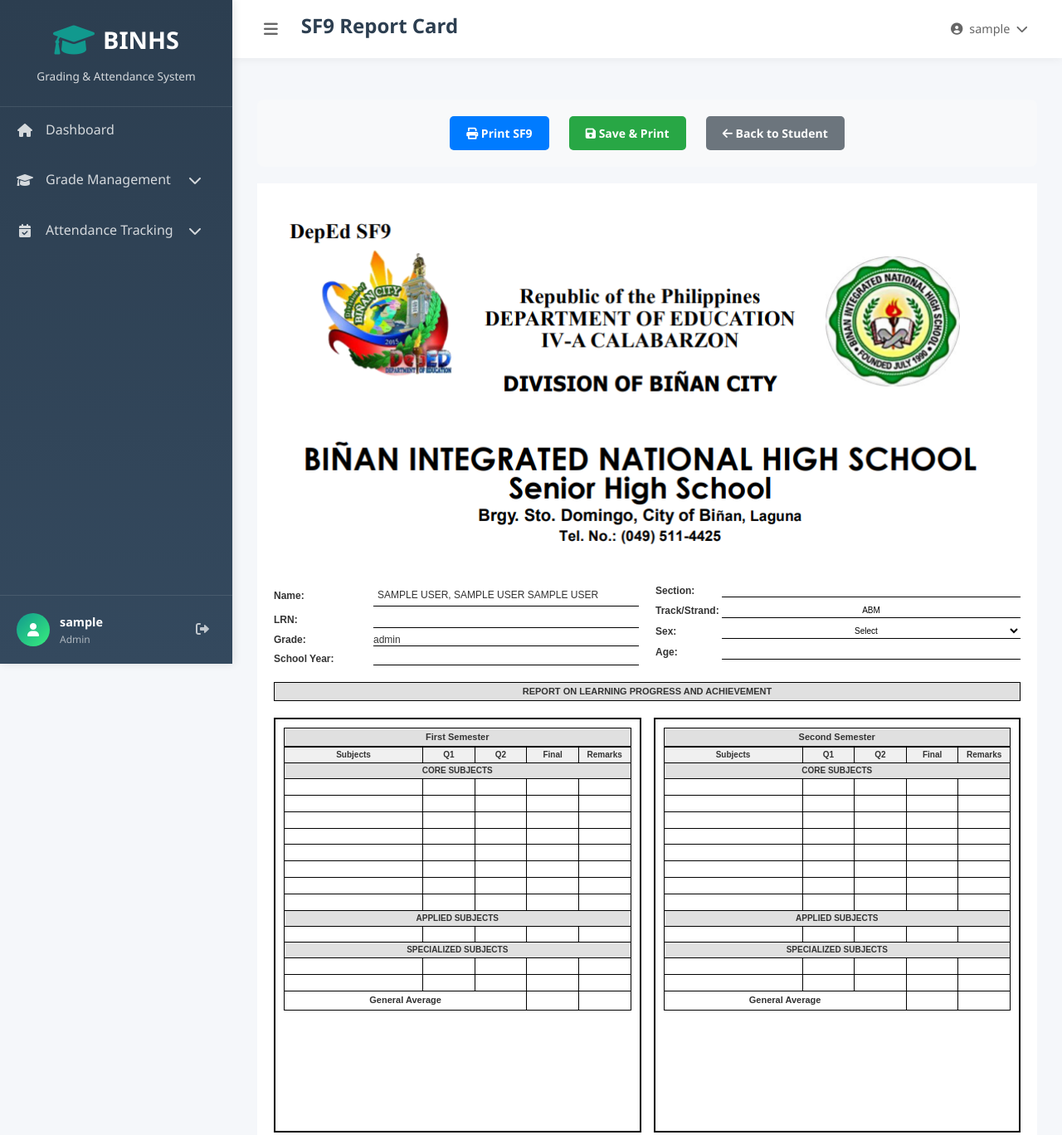
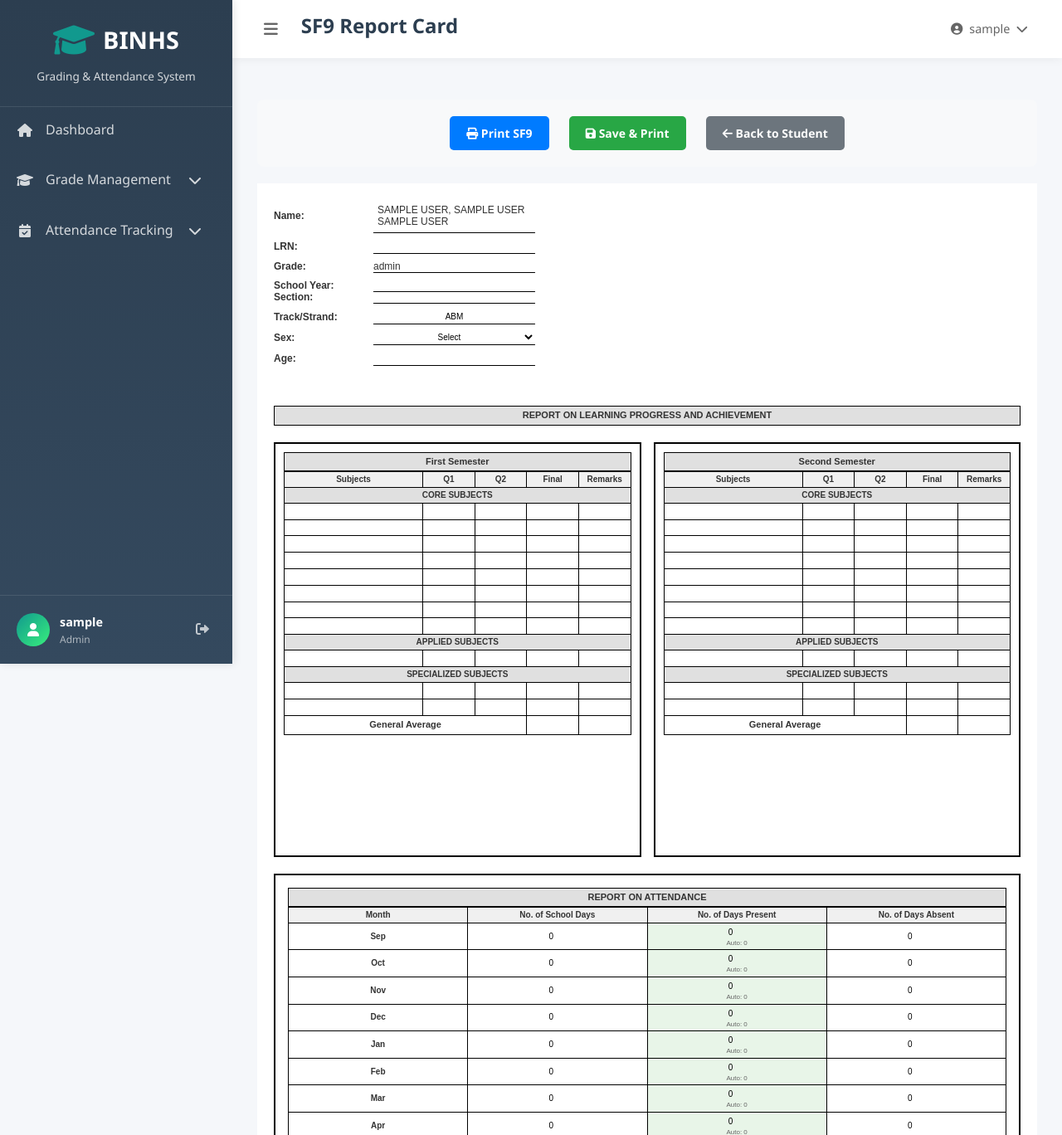
Before and after one commit to LeeDev428/binhs_grading-system_attendance-monitoring, a PHP site: page /binhs_grading-system_attendance-monitoring/sf9_form.php?student_id=1 in a window 1280 px wide. Shown: the top 1368 px of the page at 83% size. Run offline with PHP 8.4, Linux system fonts and the light colour scheme; the visitor is signed in with stand-in values (Sample User, id 1); data that the repository does not hold is empty.

Commit message:
Update sf9_form.php

```diff
--- a/sf9_form.php
+++ b/sf9_form.php
@@ -310,9 +310,13 @@
 
     .sf9-header {
         text-align: center;
-        margin-bottom: 20px;
+        margin-bottom: 5px;
         border-bottom: 2px solid #000;
         padding-bottom: 10px;
+    }
+
+    .student-info-grid {
+        margin-top: -5px;
     }
 
     .sf9-title {
@@ -446,15 +450,11 @@
 
 <form id="sf9Form" method="POST">
 <div class="sf9-container">
-    <!-- Header Image -->
-    <div class="sf9-header" style="text-align: center; margin-bottom: 20px; border: none; padding: 0;">
-        <img src="img/sf9.png" alt="SF9 Header" style="width: 100%; max-width: 100%; height: auto; display: block;">
-    </div>
+    <!-- Two-Column Layout: Student Info (Left) | Header (Right) -->
+    <div style="display: grid; grid-template-columns: 35% 65%; gap: 20px; margin-bottom: 20px; align-items: start;">
 
-    <!-- Student Information -->
-    <div class="student-info-grid">
-        <div style="display: grid; grid-template-columns: 1fr 1fr; gap: 20px; margin-bottom: 20px;">
-            <!-- Basic Student Info -->
+        <!-- Left Column: Student Information -->
+        <div>
             <div>
                 <table style="width: 100%; font-size: 12px;">
                     <tr>
@@ -485,13 +485,7 @@
                             <?php echo htmlspecialchars($student['school_year']); ?>
                         </td>
                     </tr>
-                </table>
-            </div>
-
-            <!-- Additional Info -->
-            <div>
-                <table style="width: 100%; font-size: 12px;">
-                    <tr>
+                      <tr>
                         <td style="width: 80px;"><strong>Section:</strong></td>
                         <td style="border-bottom: 1px solid #000; padding: 5px;">
                             <?php echo htmlspecialchars($student['section']); ?>
@@ -525,6 +519,15 @@
                                    class="editable-field">
                         </td>
                     </tr>
+                </table>
+                <br>
+                <br>
+            </div>
+
+            <!-- Additional Info -->
+            <div>
+                <table style="width: 100%; font-size: 12px;">
+
                 </table>
             </div>
         </div>
```
